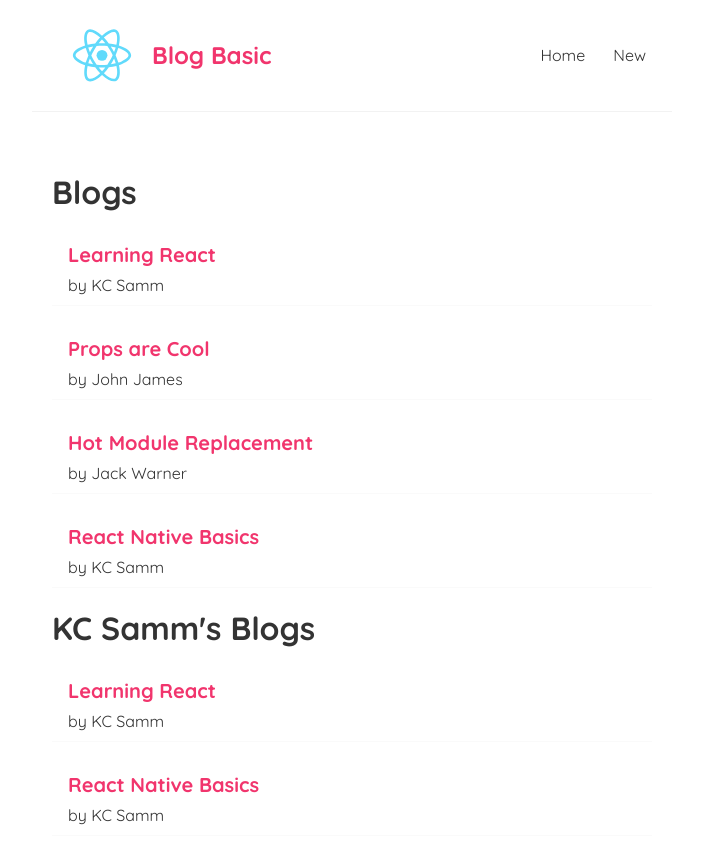
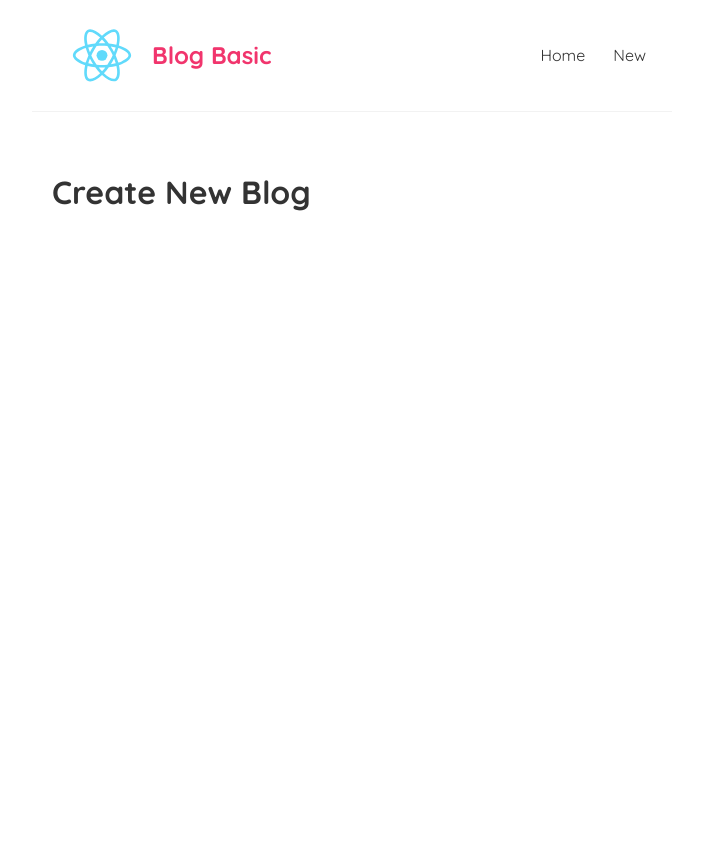
Before and after one commit to KING-SAMM/Blog-Basic, a React (Vite) app: page /create in a window 1280 px wide. Shown: the top 864 px of the page, without its empty margins (288-991 px from the left). After the commit the page ends 800 px from the top, so only its background shows below. Built offline with nearby package versions, Linux system fonts and the light colour scheme; data requests are answered from the project's data file.

Commit message:
Implemented basic routing

```diff
--- a/package.json
+++ b/package.json
@@ -9,7 +9,8 @@
   },
   "dependencies": {
     "react": "^17.0.2",
-    "react-dom": "^17.0.2"
+    "react-dom": "^17.0.2",
+    "react-router-dom": "^6.2.2"
   },
   "devDependencies": {
     "@vitejs/plugin-react": "^1.0.7",
--- a/src/App.jsx
+++ b/src/App.jsx
@@ -4,16 +4,23 @@
 
 import Home from './Home';
 import Navbar from './Navbar';
+import Create from './Create';
+import { BrowserRouter as Router, Routes, Route } from 'react-router-dom';
 
 function App() {
   return (
-    <div className="App">
-      <Navbar />
-      <div className="content">
-        <Home />
+    <Router>
+      <div className="App">
+        <Navbar />
+        <div className="content">
+          <Routes>
+            <Route path="/" element={ <Home /> } />
+            <Route path="/create" element={ <Create /> } />
+          </Routes>
+        </div>
       </div>
-    </div>
+    </Router>
   )
 }
 
-export default App
+export default App;
--- /dev/null
+++ b/src/Create.jsx
@@ -0,0 +1,9 @@
+const Create = () => {
+    return (
+        <div>
+            <h1>Create New Blog</h1>
+        </div>
+     );
+}
+
+export default Create;
--- a/src/Navbar.jsx
+++ b/src/Navbar.jsx
@@ -1,4 +1,5 @@
 import logo from './logo.svg';
+import { Link } from 'react-router-dom';
 
 const Navbar = () =>
 {
@@ -6,10 +7,10 @@
         <nav className="navbar">
             <img src={ logo } className="logo" alt="React Logo" />
             <h1>Blog Basic</h1>
-            <duv className="links">
-                <a href="/">Home</a>
-                <a href="/create">New</a>
-            </duv>
+            <div className="links">
+                <Link to="/">Home</Link>
+                <Link to="/create">New</Link>
+            </div>
         </nav>
     )
 }
```
Also changed, not shown: 1 other file (tests, documents, lock files or other folders).
